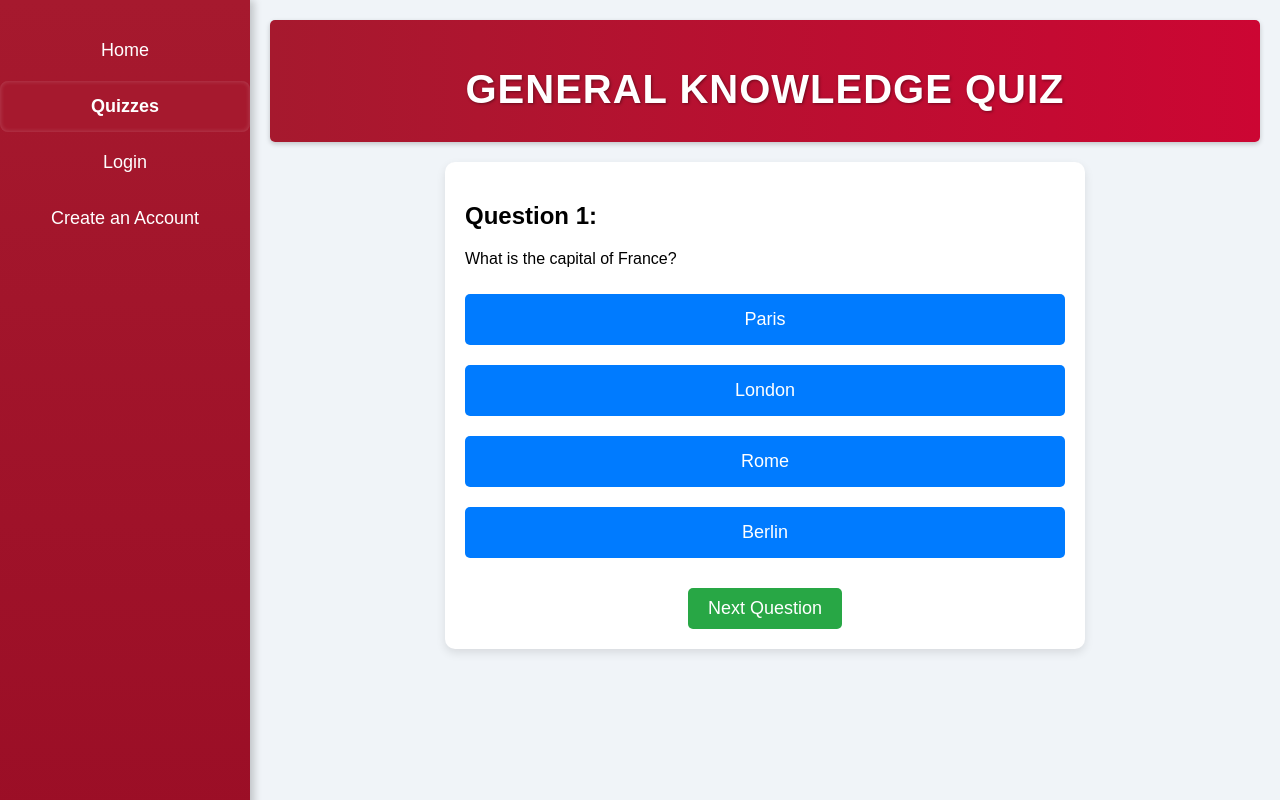
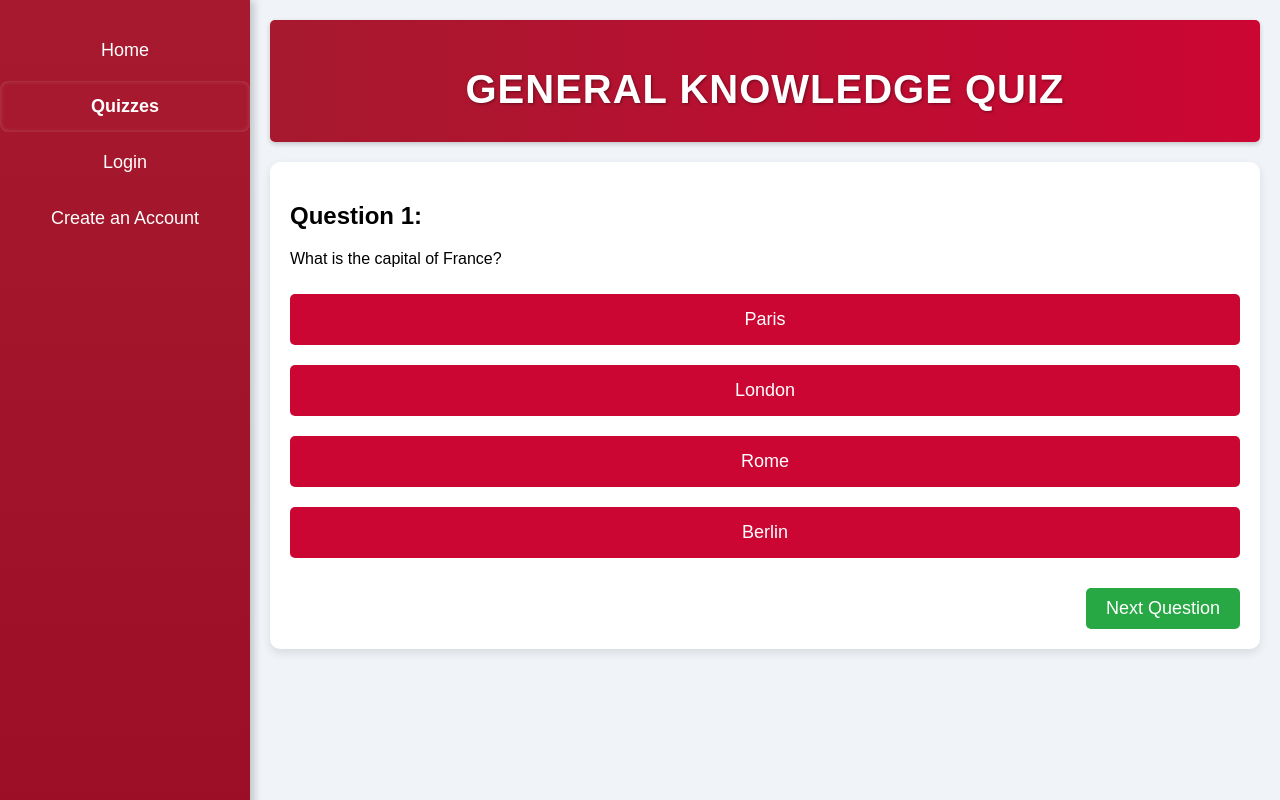
Before and after one commit to Joshua-Justus/Trivia-Game-276, a Flask app: page /play_quiz/1 in a window 1280 px wide. Run offline with Flask 3, Linux system fonts and the light colour scheme.

Commit message:
change main.css

```diff
--- a/static/main.css
+++ b/static/main.css
@@ -130,7 +130,7 @@ header {
     padding: 20px; /* Padding around quiz content */
     box-shadow: 0 4px 10px rgba(0, 0, 0, 0.1); /* Soft shadow for depth */
     margin: 20px auto; /* Center the container */
-    max-width: 600px; /* Maximum width for larger screens */
+    max-width: 1000px; /* Maximum width for larger screens */
 }
 
 /* Question box styling */
@@ -149,7 +149,7 @@ header {
 }
 
 .option-btn {
-    background-color: #007BFF; /* Primary button color */
+    background-color: #CC0633; /* Primary button color */
     color: white; /* White text color */
     border: none; /* No border */
     border-radius: 5px; /* Rounded corners for buttons */
@@ -162,12 +162,12 @@ header {
 }
 
 .option-btn:hover {
-    background-color: #0056b3; /* Darker shade on hover */
+    background-color: #A6192E; /* Darker shade on hover */
 }
 
 /* Next question button */
 .next-question {
-    text-align: center; /* Center the "Next Question" button */
+    text-align: right; /* Center the "Next Question" button */
 }
 
 .next-btn {
@@ -240,7 +240,7 @@ footer {
     background-color: #fff; /* White background for contrast */
     border-radius: 10px;
     padding: 20px;
-    max-width: 700px;
+    max-width: 1000px;
     margin: 0 auto; /* Center the form */
     box-shadow: 0 4px 10px rgba(0, 0, 0, 0.1); /* Soft shadow for depth */
 }
```
Also changed, not shown: instance/quiz.db.
